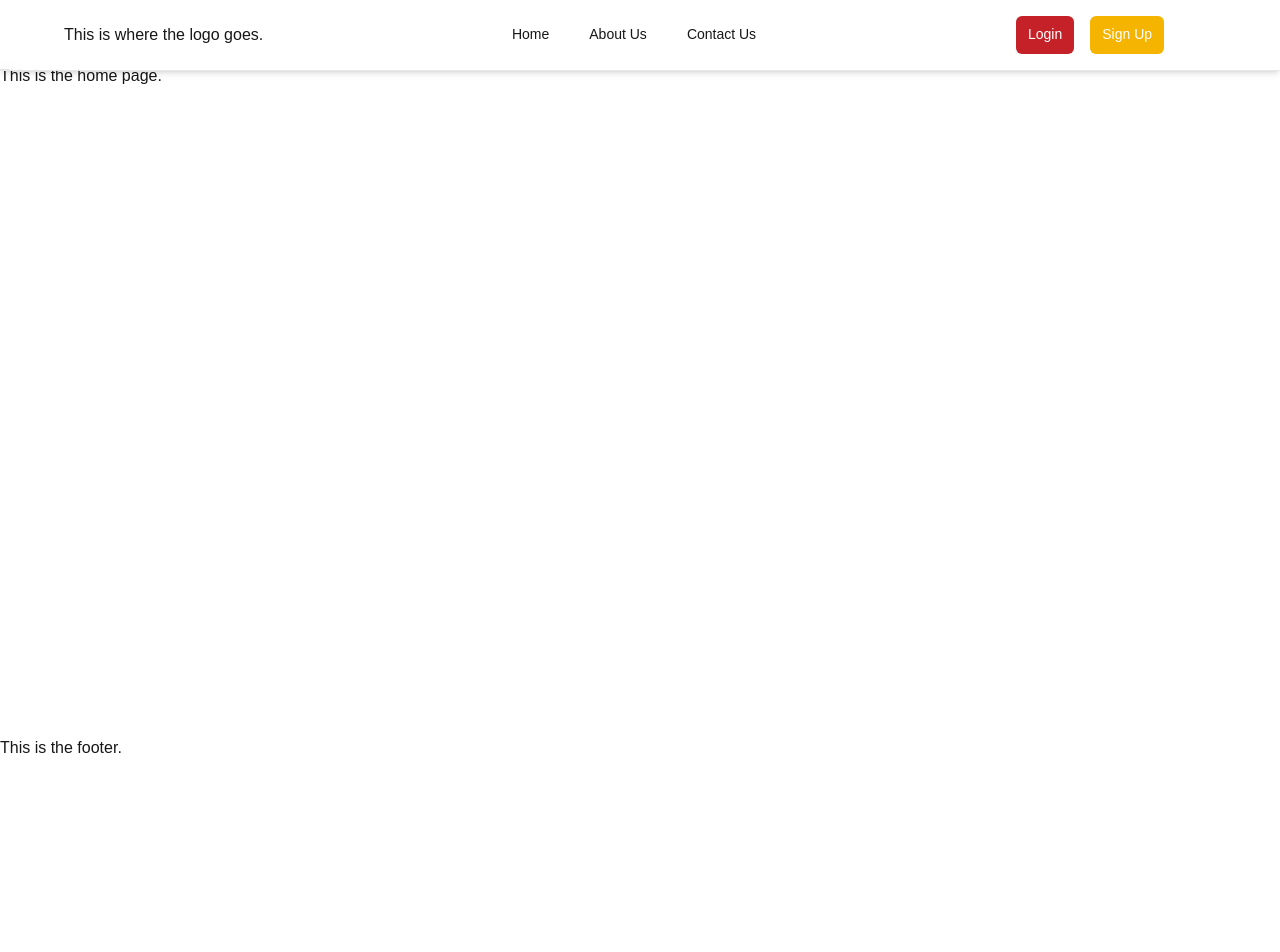
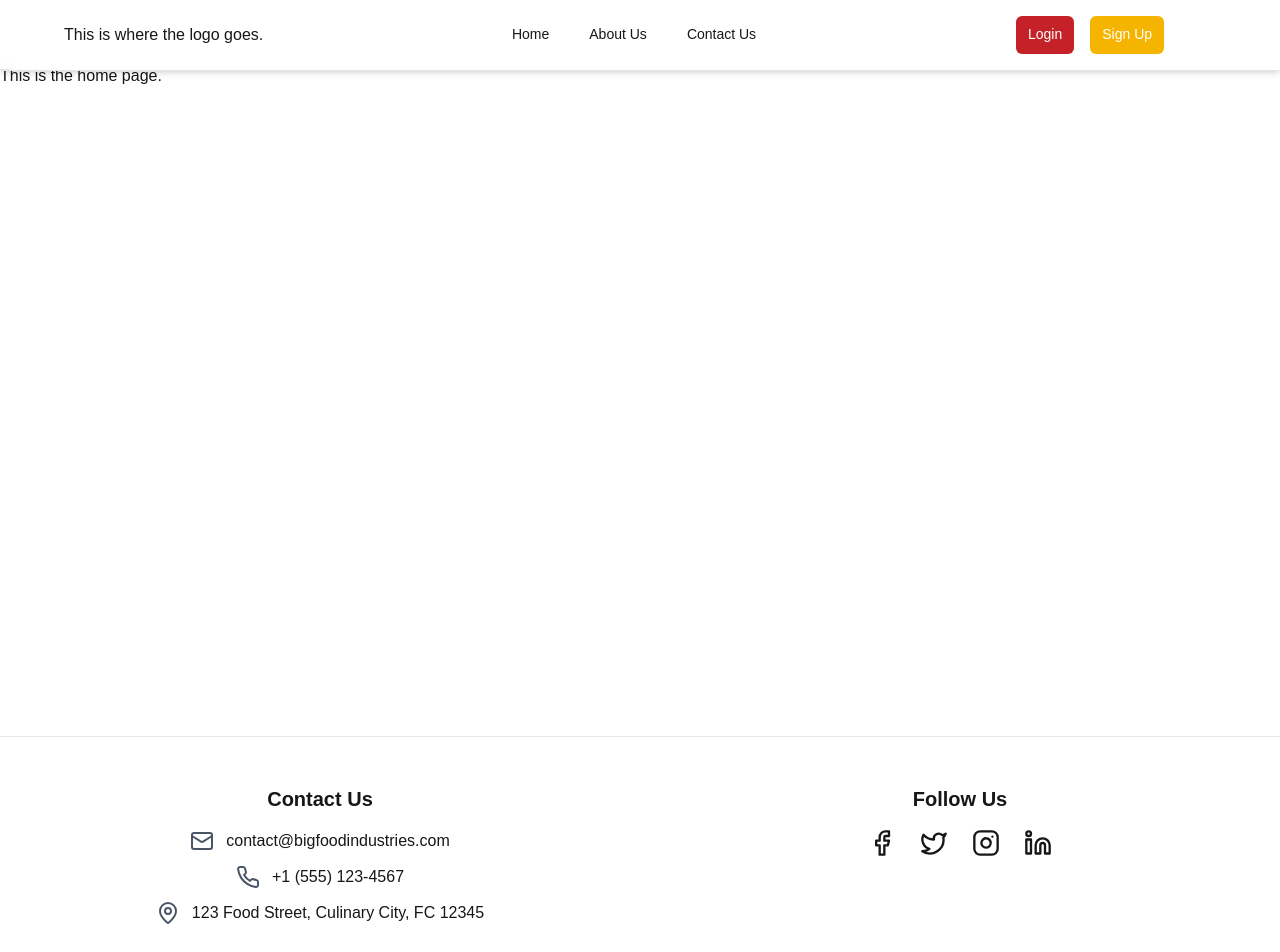
Before and after one commit to suveshgurung/Phupu_Store, a Next.js app in the folder frontend/: page / in a window 1280 px wide. Shown: the top 952 px of the page. Before the commit the page ends 800 px from the top, so only its background shows below. Built offline with nearby package versions, Linux system fonts and the light colour scheme.

Commit message:
footer complete, actual data rakhna baaki footer ma

```diff
--- a/frontend/src/app/ui/footer.tsx
+++ b/frontend/src/app/ui/footer.tsx
@@ -1,7 +1,56 @@
+import React from 'react';
+import { Mail, Phone, MapPin, Facebook, Twitter, Instagram, Linkedin } from 'lucide-react';
+
 export default function Footer() {
   return (
-    <div className='h-full'>
-      This is the footer.
-    </div>
+    <footer className="w-full flex flex-col bottom-0 items-center justify-around border-gray-200 border-t shadow-lg">
+      {/* Main footer content - Contact and Social sections */}
+      <div className="w-full px-4 md:px-8 py-8 md:py-12 flex flex-col md:flex-row">
+        {/* Contact Details Section */}
+        <div className="w-full md:w-1/2 mb-8 md:mb-0 md:pr-8 flex flex-col items-center">
+          <h3 className="text-lg md:text-xl font-bold mb-4">Contact Us</h3>
+          <div className="space-y-3 text-center">
+            <div className="flex items-center justify-center space-x-3">
+              <Mail className="text-gray-600 w-5 h-5 md:w-6 md:h-6" />
+              <span className="text-sm md:text-base">contact@bigfoodindustries.com</span>
+            </div>
+            <div className="flex items-center justify-center space-x-3">
+              <Phone className="text-gray-600 w-5 h-5 md:w-6 md:h-6" />
+              <span className="text-sm md:text-base">+1 (555) 123-4567</span>
+            </div>
+            <div className="flex items-center justify-center space-x-3">
+              <MapPin className="text-gray-600 w-5 h-5 md:w-6 md:h-6" />
+              <span className="text-sm md:text-base">123 Food Street, Culinary City, FC 12345</span>
+            </div>
+          </div>
+        </div>
+
+        {/* Social Media Section */}
+        <div className="w-full md:w-1/2 md:pl-8 flex flex-col items-center">
+          <h3 className="text-lg md:text-xl font-bold mb-4">Follow Us</h3>
+          <div className="flex space-x-6">
+            <a href="#" className="hover:text-blue-600">
+              <Facebook className="w-6 h-6 md:w-7 md:h-7" />
+            </a>
+            <a href="#" className="hover:text-blue-400">
+              <Twitter className="w-6 h-6 md:w-7 md:h-7" />
+            </a>
+            <a href="#" className="hover:text-pink-600">
+              <Instagram className="w-6 h-6 md:w-7 md:h-7" />
+            </a>
+            <a href="#" className="hover:text-blue-800">
+              <Linkedin className="w-6 h-6 md:w-7 md:h-7" />
+            </a>
+          </div>
+        </div>
+      </div>
+
+      {/* Copyright Section */}
+      <div className="w-full bg-gray-100 py-4 text-center">
+        <p className="text-xs md:text-sm text-gray-600 px-4">
+          © 2025 Big Food Industries. All Rights Reserved.
+        </p>
+      </div>
+    </footer>
   );
 }
```
